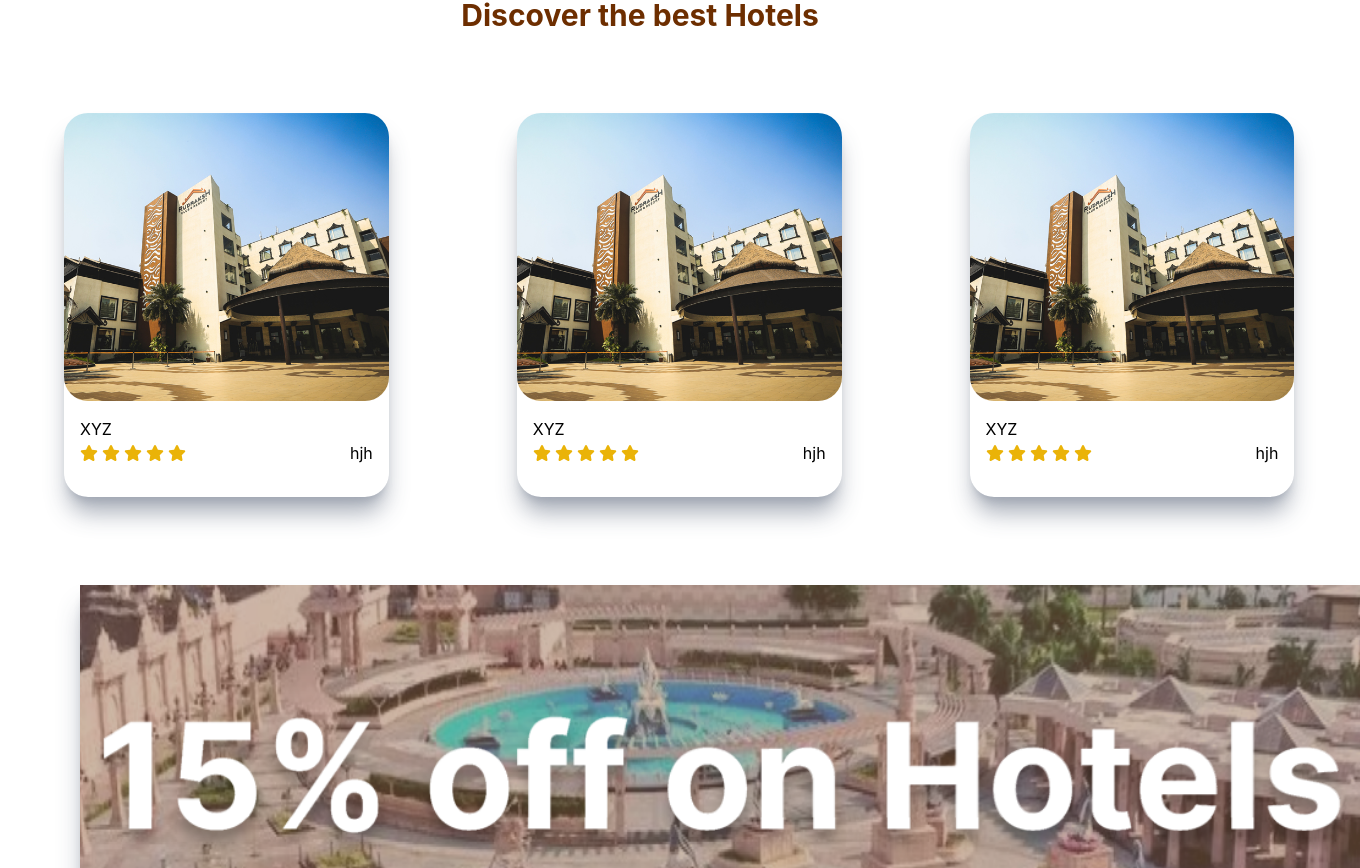
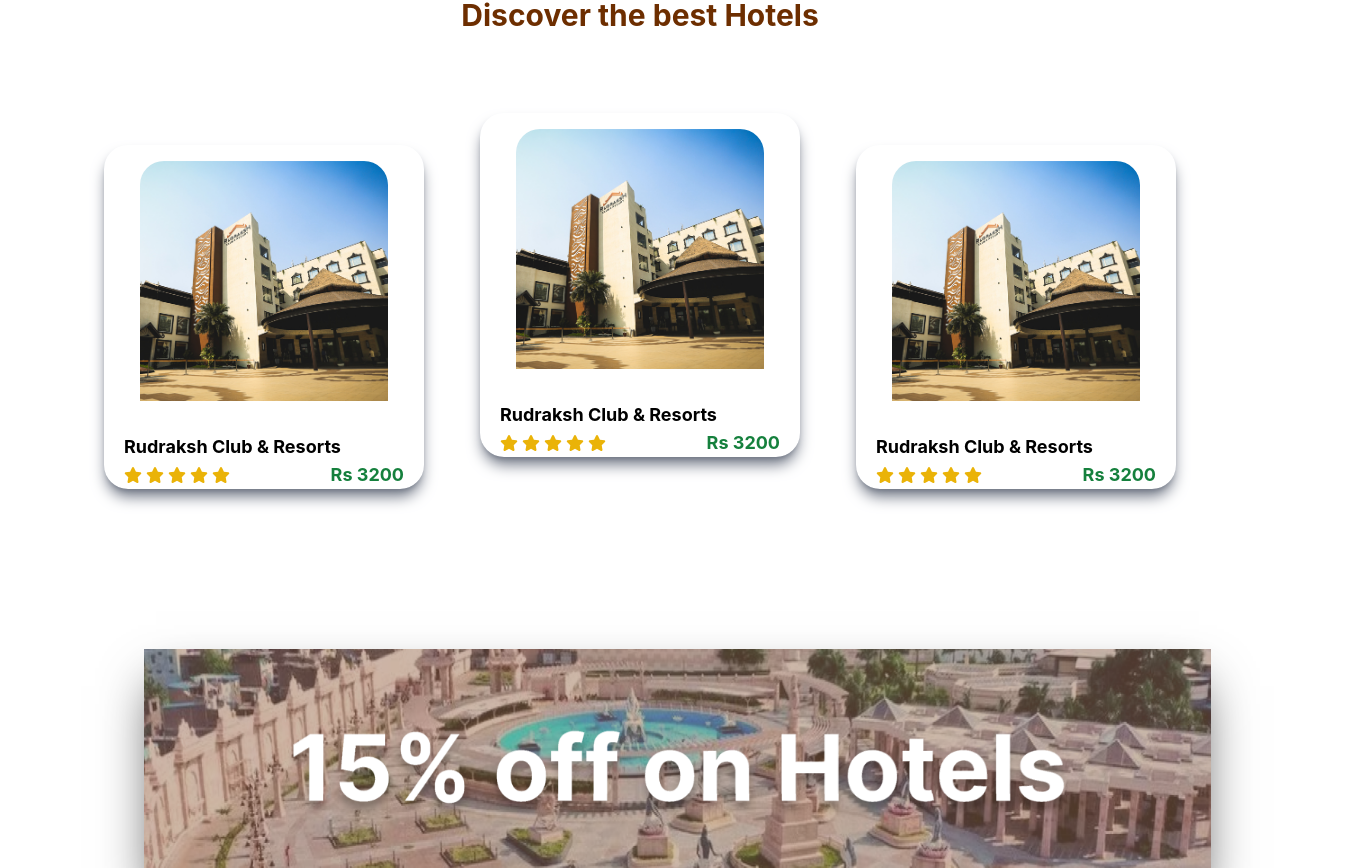
Before and after one commit to Poojagoyal99/Internproj, a React (Create React App) app: page /Home in a window 1280 px wide. Shown: the part 1811-2679 px from the top of the page, 1360 px wide, since content can reach past the window. Built offline with nearby package versions, Linux system fonts and the light colour scheme.

Commit message:
added some files

```diff
--- a/src/list/home/Card.js
+++ b/src/list/home/Card.js
@@ -2,30 +2,64 @@
 import { faStar } from '@fortawesome/free-solid-svg-icons';
 import card1 from '../../images/card1.png';
 
-const Card = () => {
+function Card() {
   return (
-    <>
-    <div className="w-96 mx-16 h-96 rounded-3xl shadow-xl shadow-gray-400/90 shadow-{left-right-bottom} ">
-    <div className="overflow-hidden rounded-3xl">
-        <img
-          className="h-72 w-full object-cover"
-          src={card1}
-          alt="Card image"
-        />
-      </div>
-      <div className="p-4">
-        <p>XYZ</p>
-        <div className="flex items-center">
-          {[...Array(5)].map((_, i) => (
-            <FontAwesomeIcon key={i} icon={faStar} className="text-yellow-500 mr-1" />
-          ))}
-          <p className='pl-40'>hjh</p>
+    <div className="flex  items-start my-8 justify-center space-x-14">
+      {/* Left Card */}
+      <div className="w-80 h-5/6 rounded-3xl shadow-lg shadow-gray-500">
+        <div className="w-72 h-72 mx-auto pt-4 rounded-3xl px-5">
+          <img src={card1} alt='card' className="w-full h-60 rounded-t-3xl object-cover" />
+        </div>
+        <div className="pl-5">
+          <p className='font-bold text-lg'>Rudraksh Club & Resorts</p>
+          <div className="flex items-center justify-between">
+            <div className="flex">
+              {[...Array(5)].map((_, i) => (
+                <FontAwesomeIcon key={i} icon={faStar} className="text-yellow-500 mr-1" />
+              ))}
+            </div>
+            <p className='font-bold text-lg text-green-700 pr-5'>Rs 3200</p>
           </div>
-      </div>
+        </div>
       </div>
 
-      </>
+      {/* Middle Card (slightly higher) */}
+      <div className="w-80 h-5/6 rounded-3xl shadow-lg shadow-gray-500 transform -translate-y-8">
+        <div className="w-72 h-72 mx-auto pt-4 rounded-3xl px-5">
+          <img src={card1} alt='card' className="w-full h-60 rounded-t-3xl object-cover" />
+        </div>
+        <div className="pl-5">
+          <p className='font-bold text-lg'>Rudraksh Club & Resorts</p>
+          <div className="flex items-center justify-between">
+            <div className="flex">
+              {[...Array(5)].map((_, i) => (
+                <FontAwesomeIcon key={i} icon={faStar} className="text-yellow-500 mr-1" />
+              ))}
+            </div>
+            <p className='font-bold text-lg text-green-700 pr-5'>Rs 3200</p>
+          </div>
+        </div>
+      </div>
+
+      {/* Right Card */}
+      <div className="w-80 h-5/6 rounded-3xl shadow-lg shadow-gray-500">
+        <div className="w-72 h-72 mx-auto pt-4 rounded-3xl px-5">
+          <img src={card1} alt='card' className="w-full h-60 rounded-t-3xl object-cover" />
+        </div>
+        <div className="pl-5">
+          <p className='font-bold text-lg'>Rudraksh Club & Resorts</p>
+          <div className="flex items-center justify-between">
+            <div className="flex">
+              {[...Array(5)].map((_, i) => (
+                <FontAwesomeIcon key={i} icon={faStar} className="text-yellow-500 mr-1" />
+              ))}
+            </div>
+            <p className='font-bold text-lg text-green-700 pr-5'>Rs 3200</p>
+          </div>
+        </div>
+      </div>
+    </div>
   );
-};
+}
 
 export default Card;
--- a/src/list/home/Facilities.js
+++ b/src/list/home/Facilities.js
@@ -9,8 +9,8 @@
 function Facilities() {
   return (
     <div>
-      <div className="h-full w-full flex">
-        <div className="mx-20 my-3">
+      <div className="h-full w-full flex  my-40">
+        <div className="mx-10 my-3 pl-10 ">
           <h3 className="font-bold text-2xl">We do our best facilities</h3>
           <h3 className="font-bold text-2xl">provide you</h3>
           <p className="text-sm mt-6">Lorem ipsum, or lipsum as it is sometimes known, is dummy text used in laying out print, graphic or web designs.
@@ -23,38 +23,38 @@
         <div className="flex flex-col">
           <div className="mx-20 my-4 flex justify-between space-x-4">
             <div className="h-52 w-48 border border-gray rounded-xl shadow-md">
-            <img src={f1} className='w-16 h-12 mx-16 mt-10'></img>
+            <img src={f1} alt='icon' className='w-16 h-12 mx-16 mt-10'></img>
               <p className='text-center pt-5 text-lg'>Private workspace</p>
             </div>
             <div className="h-52 w-48 border border-gray rounded-xl shadow-md">
-            <img src={f2} className='w-16 h-12 mx-16 mt-10'></img>
+            <img src={f2} alt='icon' className='w-16 h-12 mx-16 mt-10'></img>
       <p className='text-center pt-5 text-lg'>Parking Area</p>
 
             </div>
             <div className="h-52 w-48 border border-gray rounded-xl shadow-md">
-            <img src={f3} className='w-16 h-12 mx-16 mt-10'></img>
+            <img src={f3} alt='icon' className='w-16 h-12 mx-16 mt-10'></img>
               <p className='text-center pt-5 text-lg'>Breakfast</p>
             </div>
             <div className="h-52 w-48 border border-gray rounded-xl shadow-md">
-            <img src={f4} className='w-16 h-12 mx-16 mt-10'></img>
+            <img src={f4} alt='icon' className='w-16 h-12 mx-16 mt-10'></img>
               <p className='text-center pt-5 text-lg'>Free Wifi</p>
             </div>
           </div>
           <div className="mx-20 my-2 flex justify-between space-x-4">
             <div className="h-52 w-48 border border-gray rounded-xl shadow-md">
-            <img src={f5} className='w-16 h-12 mx-16 mt-10'></img>
+            <img src={f5} alt='icon' className='w-16 h-12 mx-16 mt-10'></img>
               <p className='text-center pt-5 text-lg'>Free Electricity</p>
             </div>
             <div className="h-52 w-48 border border-gray rounded-xl shadow-md">
-            <img src={f6} className='w-16 h-12 mx-16 mt-10'></img>
+            <img src={f6} alt='icon' className='w-16 h-12 mx-16 mt-10'></img>
               <p className='text-center pt-5 text-lg'>Swimming Pool</p>
             </div>
             <div className="h-52 w-48 border border-gray rounded-xl shadow-md">
-            <img src={f7} className='w-16 h-12 mx-16 mt-10'></img>
+            <img src={f7} alt='icon' className='w-16 h-12 mx-16 mt-10'></img>
               <p className='text-center pt-5 text-lg'>Exercise Space</p>
             </div>
             <div className="h-52 w-48 border border-gray rounded-xl shadow-md">
-            <img src={f8} className='w-16 h-12 mx-16 mt-10'></img>
+            <img src={f8} alt='icon' className='w-16 h-12 mx-16 mt-10'></img>
               <p className='text-center pt-5 text-lg'>Other Services</p>
             </div>
           </div>
--- a/src/list/home/Home.js
+++ b/src/list/home/Home.js
@@ -1,4 +1,4 @@
-import Navbar from "../../components/Navbar";
+
 import Footer from "../../components/footer";
 import Card from "./Card";
 import ImgTxt from "./ImgTxt";
@@ -6,6 +6,7 @@
 import Review from "./Review";
 import Facilities from "./Facilities";
 import History from "./History";
+
 const Home = () => {
   return (
     <>
@@ -13,13 +14,10 @@
       <History></History>
       <div>
       <h1 className="text-customBrown text-center font-bold text-3xl py-20">Discover the best Hotels</h1>
-        <div className="flex">
-          <Card  />
-          <Card />
-          <Card />
-        </div>
+        <Card></Card>
       </div>
       <br></br>
+
       <br></br>
       <ImgTxt></ImgTxt>
       <Facilities />
--- a/src/list/home/ImgTxt.js
+++ b/src/list/home/ImgTxt.js
@@ -2,13 +2,9 @@
 function ImgTxt() {
 return(
 <>
-<div className="relative w-full h-96  overflow-hidden shadow-xl shadow-gray-400/90 mx-20 my-10">
-      <img
-        className="w-full h-full object-cover"
-        src={image}
-        alt="Card image"
-      />
-    </div>
+<div className='w-5/6 mx-36  mt-20 shadow-custom-dark'>
+  <img src={image} alt='imageText'></img>
+</div>
 </>
 );
 }
--- a/src/list/home/Review.js
+++ b/src/list/home/Review.js
@@ -1,15 +1,16 @@
-
+import r1 from '../../images/rew1.png';
+import r2 from '../../images/rew2.png';
 function Review() {
     return (
         <>
         <div className="mx-20 my-20" >
             <h1 className="font-bold text-customBrown text-3xl text-center">What our Customers Say?</h1>
             <div className="flex">
-              <div>
-
+              <div className='my-14 w-5/6 ml-10'>
+              <img src={r1} alt='imageRew'></img>
               </div>
-              <div>
-
+              <div className='my-14 w-5/6'>
+              <img src={r2} alt='imageRew'></img>
               </div>
             </div>
         </div>
--- a/tailwind.config.js
+++ b/tailwind.config.js
@@ -13,6 +13,7 @@
       },
       boxShadow: {
         'left-right-bottom': '5px 5px 5px rgba(0, 0, 0, 0.1)',
+        'custom-dark': '0 25px 50px -12px rgba(0, 0, 0, 0.75)',
       },
     },
   },
```
Also changed, not shown: src/list/home/NavImg.js (+7 -6 lines), src/images/rew1.png (added), src/images/rew2.png (added).
